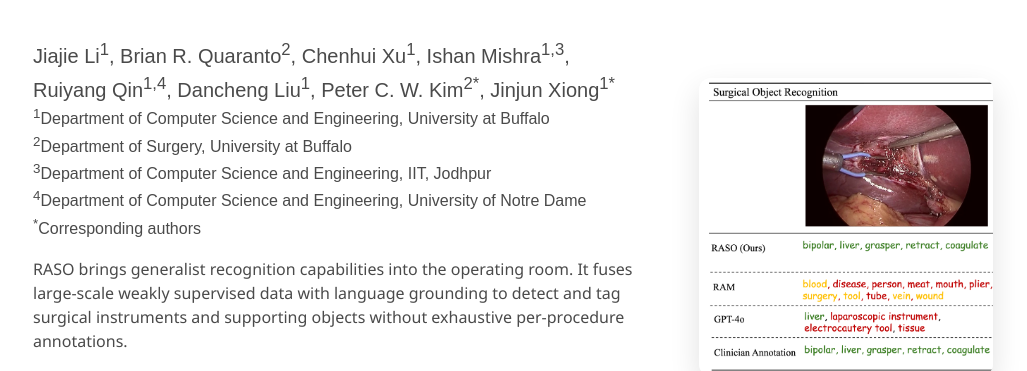
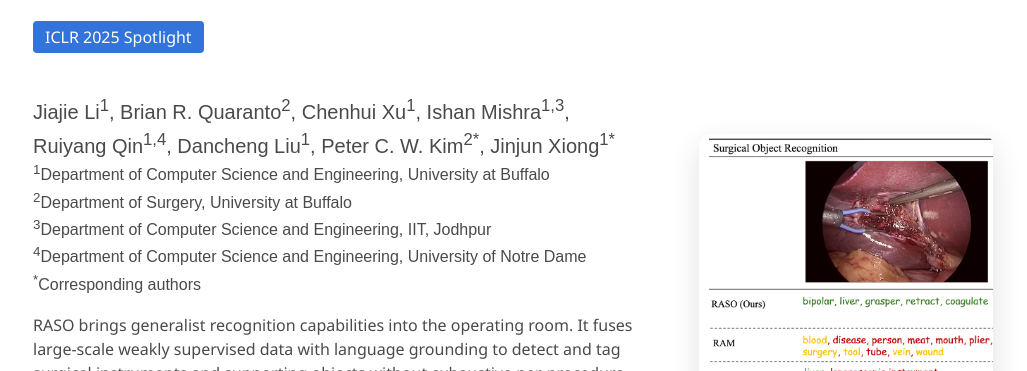
Before and after one commit to ntlm1686/raso, a plain HTML site: page docs/index.html in a window 1280 px wide. Shown: the part 191-562 px from the top of the page, without its empty margins (127-1154 px from the left). Drawn offline with nearby package versions, Linux system fonts and the light colour scheme; some icons are missing; a web font is replaced by a local one.

Commit message:
Update index.html and README.md

```diff
--- a/docs/index.html
+++ b/docs/index.html
@@ -49,6 +49,7 @@
       <div class="hero-title-block">
         <h1 class="title is-1 publication-title">RASO: Recognize Any Surgical Object</h1>
         <h2 class="subtitle is-4">Vision-language foundation model for surgical instrument understanding</h2>
+        <p class="mt-3"><a class="tag is-link is-medium" href="https://iclr.cc/virtual/2025/poster/28666" target="_blank" rel="noreferrer">ICLR 2025 Spotlight</a></p>
       </div>
       <div class="columns is-vcentered is-variable is-8">
         <div class="column is-12-mobile hero-text-column">
```
Also changed, not shown: 1 other file.
